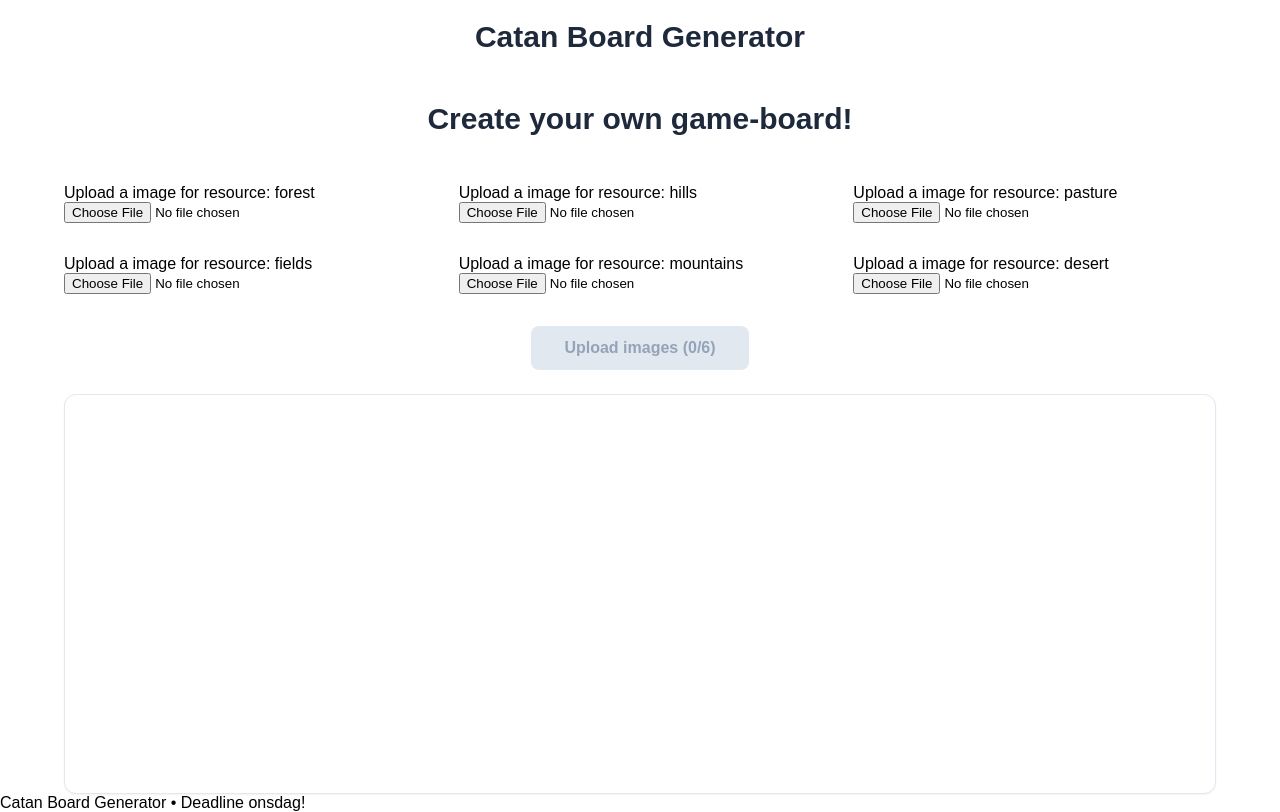
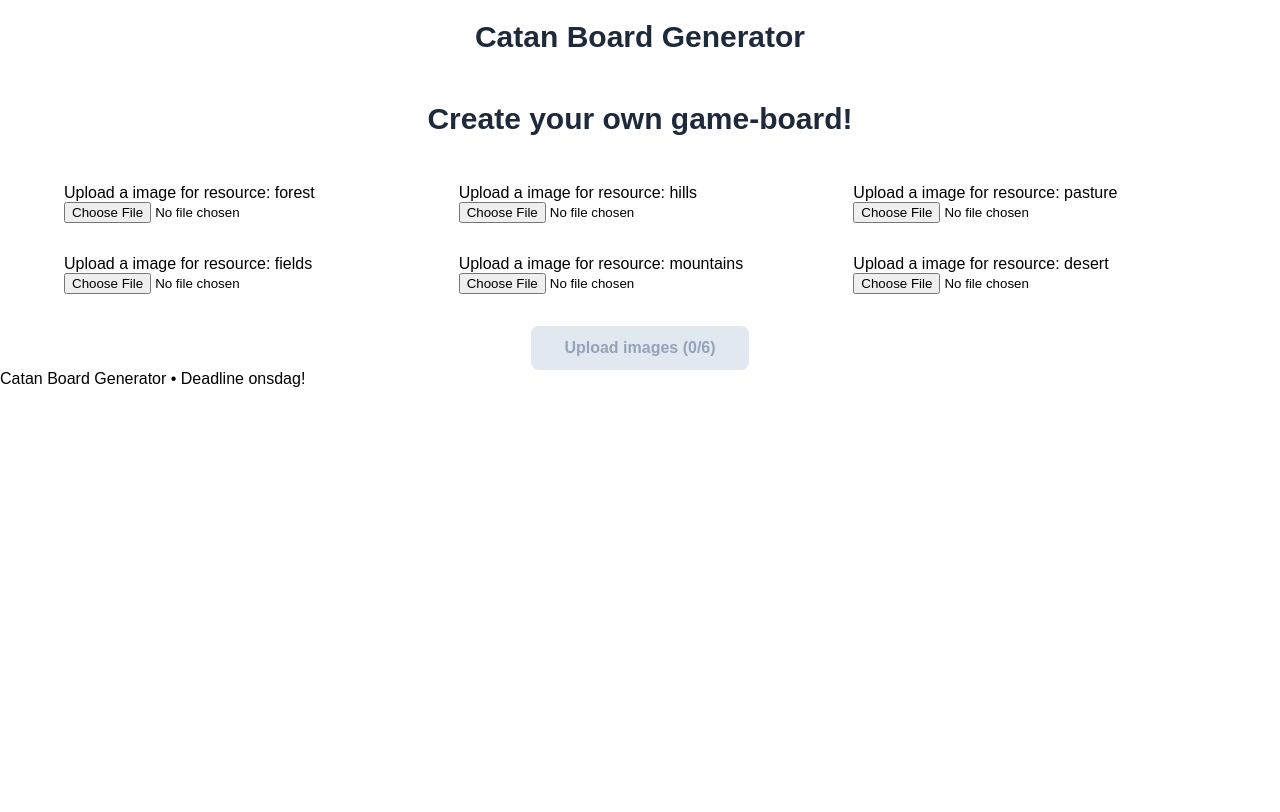
Before and after one commit to AleNyl94/lab3-image-app, a Next.js app in the folder board-designer/: page / in a window 1280 px wide. Built offline with nearby package versions, Linux system fonts and the light colour scheme.

Commit message:
Adjusted viewbox in board, and css-styling to display the board in the middle of the screen without unwanted crop

```diff
--- a/board-designer/app/globals.css
+++ b/board-designer/app/globals.css
@@ -38,14 +38,16 @@
 
 .hexagon-grid {
   width: 100%;
+  padding: 30px;
   height: auto;
-  max-width: 600px;
+  max-width: 800px;
   display: block;
   margin: 0 auto;
 }
 
 .tile {
   fill: none;
+  max-width: 160px;
   stroke: #334155;
   stroke-width: 2px;
   pointer-events: none;
@@ -88,16 +90,8 @@
   cursor: not-allowed;
   box-shadow: none;
 }
-
-.game-board-container {
-  width: 100%;
-  display: flex;
-  justify-content: center;
-  align-items: center;
-  padding: 2rem;
-  background-color: #ffffff;
-  border: 1px solid #e2e8f0;
-  border-radius: 0.75rem;
-  min-height: 400px;
-  box-shadow: 0 1px 2px 0 rgba(0, 0, 0, 0.05);
+.board {
+  height: auto;
+  max-width: 700px;
+  margin: 0 auto;
 }
--- a/board-designer/app/page.tsx
+++ b/board-designer/app/page.tsx
@@ -59,10 +59,8 @@
           ? 'Generate board'
           : `Upload images (${Object.keys(uploadedImages).length}/6)`}
         </button>
-        <div className="game-board-container">
-          {board && <BoardGrid tiles={board}/>}
-        </div>
       </div>
+      {board && <BoardGrid tiles={board}/>}
     </div>
   )
 }
--- a/board-designer/src/components/boardGrid.tsx
+++ b/board-designer/src/components/boardGrid.tsx
@@ -12,14 +12,15 @@
 export function BoardGrid({ tiles }: {tiles: any[]}) {
   const grid = new HexGrid('x-dominated')
   const hexagons = grid.createGrid({
-    hexDiameter: 80,
+    hexDiameter: 120,
     skeletonWidth: 3,
-    skeletonHeight: 3
+    skeletonHeight: 3,
+    fillAround: true
   }).slice(0, 19)
 
   return (
     <div className="board">
-      <svg className="hexagon-grid" viewBox="0 0 700 600">
+      <svg className="hexagon-grid" viewBox="-100 -10 700 600">
         {hexagons.map((hex: any, index: number) => {
           const tile = tiles[index]
           if (!hex || !hex.points) return null
--- a/board-designer/src/components/hexagonTile.tsx
+++ b/board-designer/src/components/hexagonTile.tsx
@@ -25,10 +25,10 @@
         {imageSrc && (
           <image
             href={imageSrc}
-            x={hexagon.center.x - 45}
-            y={hexagon.center.y - 45}
-            width="90"
-            height="90"
+            x={hexagon.center.x - 80}
+            y={hexagon.center.y - 80}
+            width="160"
+            height="160"
             clipPath={`url(#${clipId})`}
             preserveAspectRatio="xMidYMid slice"
             className="tile-image"
--- a/board-designer/src/components/imageUploader.tsx
+++ b/board-designer/src/components/imageUploader.tsx
@@ -38,7 +38,7 @@
     setError(null)
     const imageUrl = createImageUrl(file)
     const { width, height } = await getImageDimension(imageUrl)
-    const formattedImage = scaleToRatio({ height, width, aspectRatio: { width: 80, height: 80 }})
+    const formattedImage = scaleToRatio({ height, width, aspectRatio: { width: 160, height: 160 }})
     onImageValid(file, imageUrl, formattedImage)
   }
 
```
